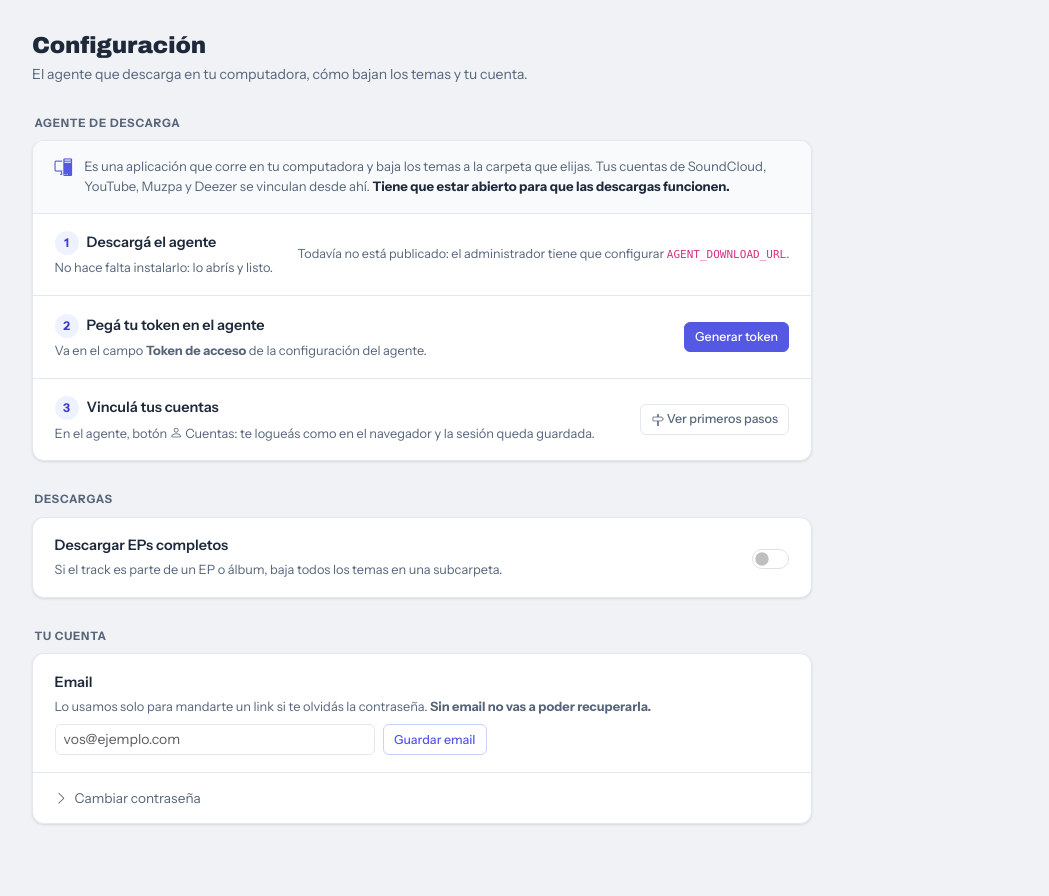
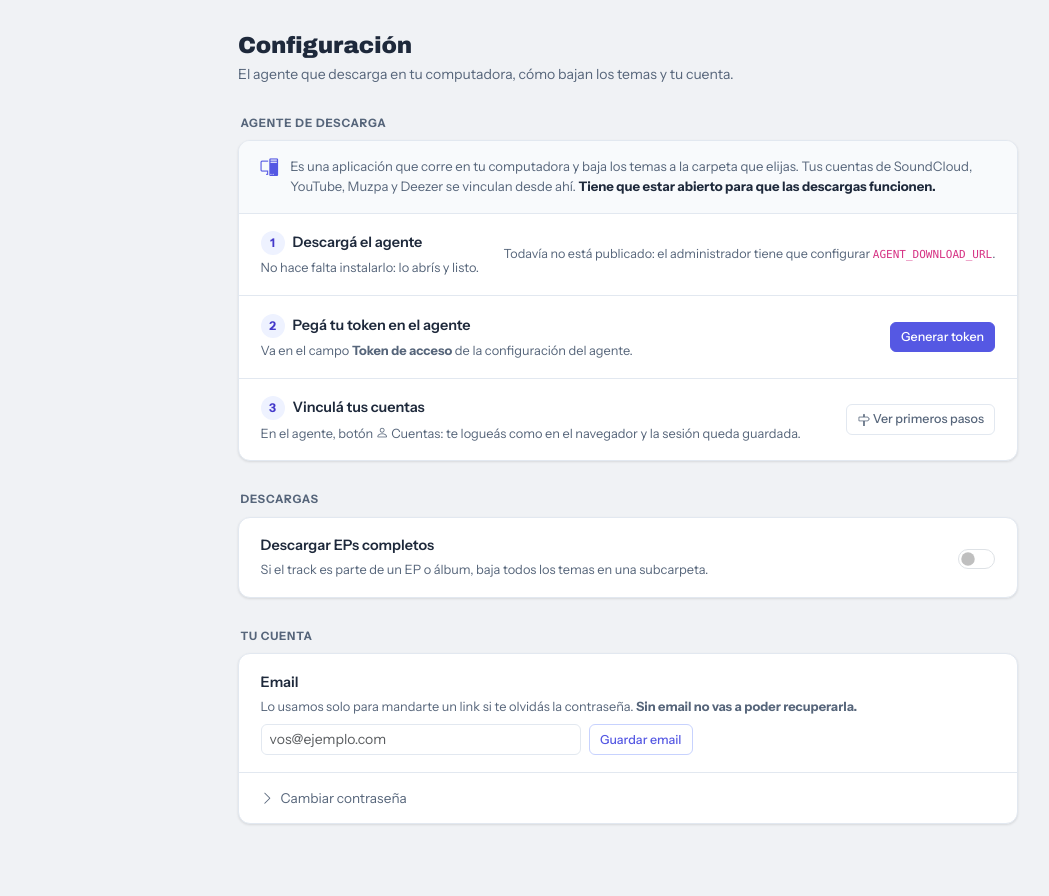
Before and after one commit to mateorebuffo/TrackManager, a Python web app: template app/templates/settings.html in a window 1280 px wide. Shown: the part 52-948 px from the top of the page, without its empty margins (12-1061 px from the left). Run offline with Jinja, Linux system fonts and the light colour scheme; the template is opened without the code that fills it, so the values that code supplies are empty; some web fonts are replaced.

Commit message:
Center the Configuración column like the other pages
Co-Authored-By: Claude Opus 5.5 <noreply@anthropic.com>

```diff
--- a/app/templates/settings.html
+++ b/app/templates/settings.html
@@ -3,7 +3,7 @@
 
 {% block content %}
 <style>
-  .cfg-wrap { max-width: 780px; }
+  .cfg-wrap { max-width: 780px; margin: 0 auto; }
   .cfg-section { margin-top: 2rem; }
   .cfg-section-title { font-size: .72rem; font-weight: 700; text-transform: uppercase; letter-spacing: .07em; color: var(--tm-muted); margin: 0 0 .6rem .15rem; }
   .cfg-card { border-radius: var(--tm-radius-lg); border: 1px solid var(--tm-border); box-shadow: var(--tm-shadow); overflow: hidden; background: var(--tm-card); }
```
